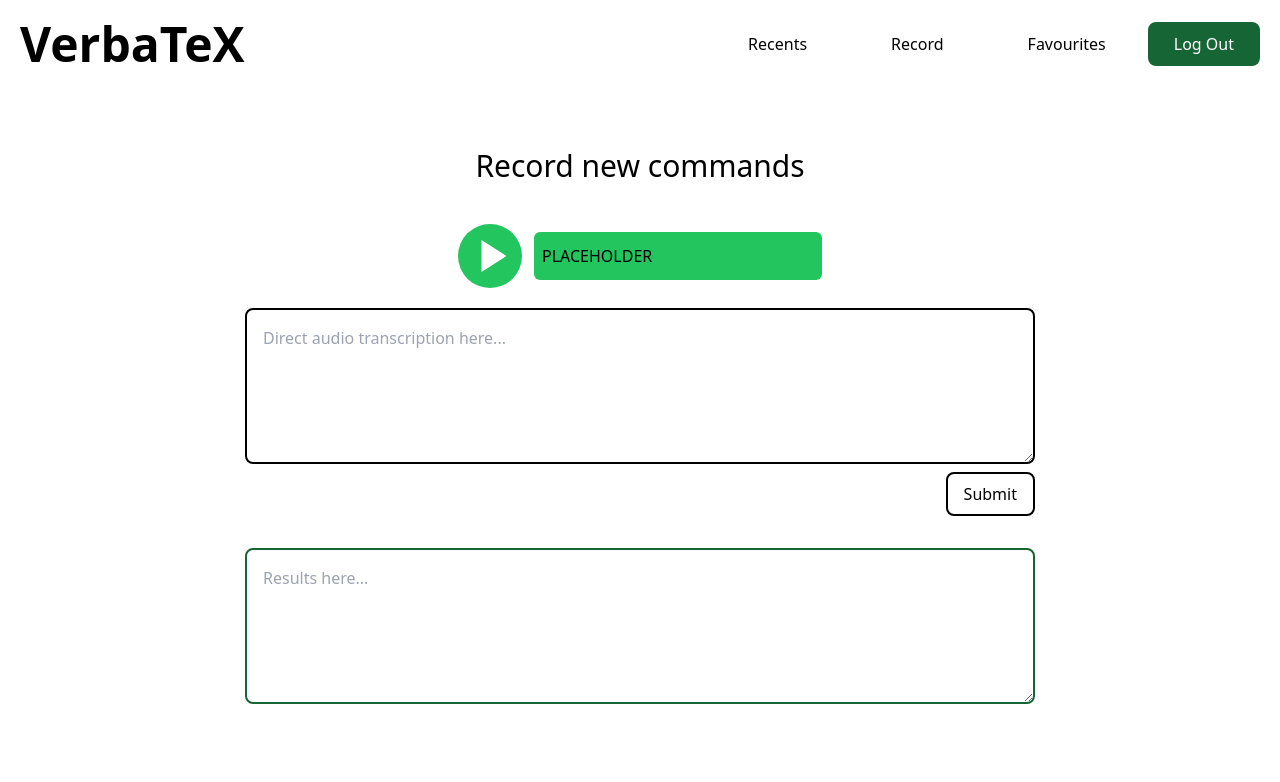
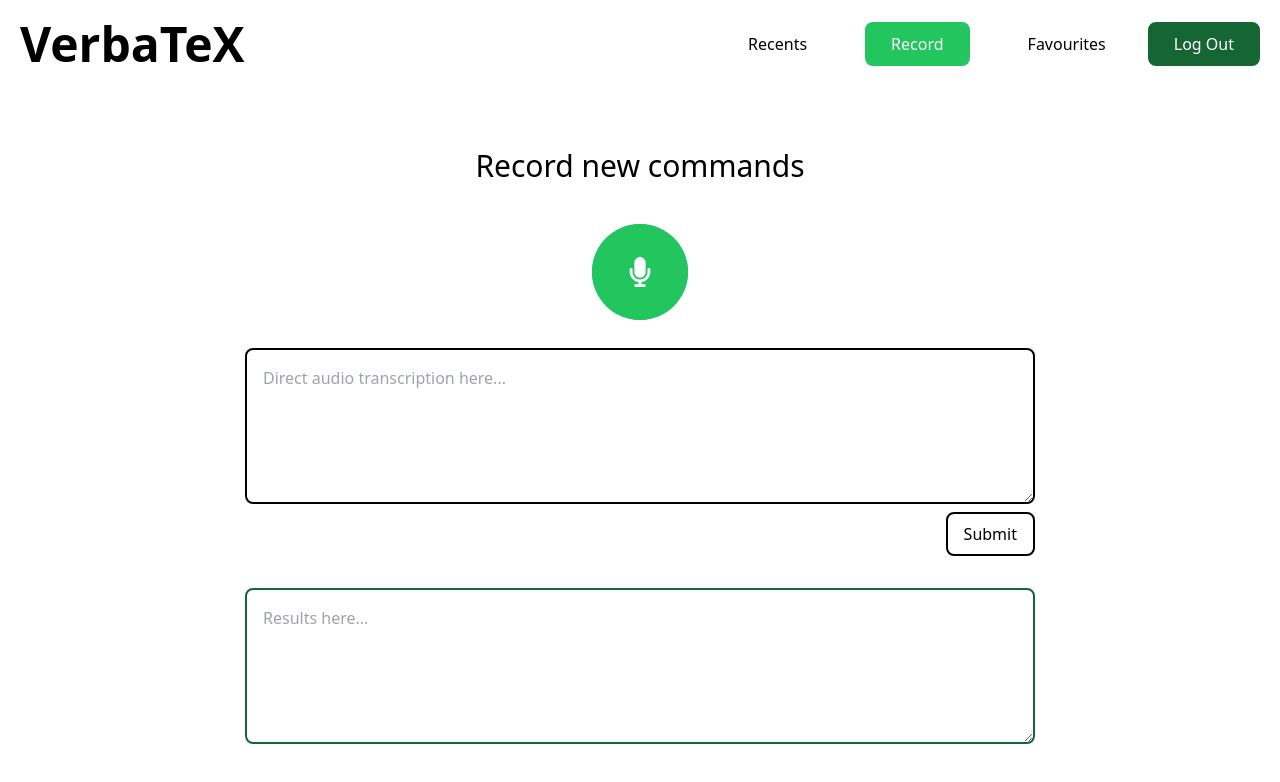
Before and after one commit to leozhang14/VerbaTeX, a React (Vite) app in the folder frontend/: page /record in a window 1280 px wide. Shown: the top 782 px of the page. Built offline with nearby package versions, Linux system fonts and the light colour scheme.

Commit message:
added microphone styling

```diff
--- a/frontend/src/components/Navbar.tsx
+++ b/frontend/src/components/Navbar.tsx
@@ -3,29 +3,49 @@ import { Link } from "react-router-dom";
 
 type NavbarProps = {
   title: string;
+  location?: string;
 };
 
-const Navbar = ({ title }: NavbarProps) => {
+const Navbar = ({ title, location }: NavbarProps) => {
   return (
     <div className="container mx-auto p-5 flex flex-col">
       <div className="flex items-center justify-between">
         <div className="text-5xl font-bold">VerbaTeX</div>
         <div className="flex space-x-4">
           <div className="flex space-x-8">
-            <div className="flex p-2 px-6 pt-2 border-2 border-transparent hover:border-green-800 rounded-lg">
-              <Link to={"/recents"}>Recents</Link>
-            </div>
-            <div className="flex p-2 px-6 pt-2 border-2 border-transparent hover:border-green-800 rounded-lg ">
-              <Link to={"/record"}>Record</Link>
-            </div>
-            <div className="flex p-2 px-6 pt-2 border-2 border-transparent hover:border-green-800 rounded-lg ">
-              <Link to={"/favourites"}>Favourites</Link>
-            </div>
+            <Link
+              to={"/recents"}
+              className={`flex p-2 px-6 pt-2 border-2 border-transparent hover:border-green-800 rounded-lg ${
+                location == "recents" && "bg-green-500 text-white"
+              }`}
+            >
+              Recents
+            </Link>
+
+            <Link
+              to={"/record"}
+              className={`flex p-2 px-6 pt-2 border-2 border-transparent hover:border-green-800 rounded-lg ${
+                location == "record" && "bg-green-500 text-white"
+              }`}
+            >
+              Record
+            </Link>
+            <Link
+              to={"/favourites"}
+              className={`flex p-2 px-6 pt-2 border-2 border-transparent hover:border-green-800 rounded-lg ${
+                location == "favourites" && "bg-green-500 text-white"
+              }`}
+            >
+              Favourites
+            </Link>
           </div>
 
-          <div className="flex p-2 px-6 pt-2 border-2 border-green-800 bg-green-800 rounded-lg text-white">
-            <Link to={"/"}>Log Out</Link>
-          </div>
+          <Link
+            className="flex p-2 px-6 pt-2 border-2 border-green-800 bg-green-800 rounded-lg text-white"
+            to={"/"}
+          >
+            Log Out
+          </Link>
         </div>
       </div>
       <div className="flex justify-center mt-20 text-3xl"> {title} </div>
--- a/frontend/src/pages/RecentsPage/RecentsPage.tsx
+++ b/frontend/src/pages/RecentsPage/RecentsPage.tsx
@@ -12,7 +12,7 @@ const data = {
 const RecentsPage = () => {
   return (
     <div>
-      <Navbar title="Recently used"></Navbar>
+      <Navbar title="Recently used" location="recents"></Navbar>
       <div className="container mx-auto p-5 flex flex-col items-center">
         <div className="w-1/2 flex flex-col">
           {data.recents.map((recent, index) => (
--- a/frontend/src/pages/RecordPage/RecordPage.tsx
+++ b/frontend/src/pages/RecordPage/RecordPage.tsx
@@ -2,7 +2,9 @@ import React from "react";
 import Navbar from "../../components/Navbar";
 import { IoMdPlay } from "react-icons/io";
 import { FaStop } from "react-icons/fa";
+import { FaMicrophone } from "react-icons/fa";
 import useSpeechRecognition from "../../hooks/useSpeechRecognitionHook";
+import styles from "../../styles/RecordPage.module.css";
 
 const RecordPage = () => {
   const { text, startListening, stopListening, isListening, setText } =
@@ -27,24 +29,19 @@ const RecordPage = () => {
 
   return (
     <div>
-      <Navbar title="Record new commands"></Navbar>
+      <Navbar title="Record new commands" location="record"></Navbar>
       <div className="container mx-auto p-5 flex flex-col items-center">
         <div className="flex items-center space-x-3">
           <div
-            className="bg-green-500 rounded-full w-16 h-16 flex items-center justify-center text-white"
+            className={`${styles.mic} ${
+              isListening ? styles.listening : ""
+            } bg-green-500 rounded-full w-24 h-24 flex items-center justify-center text-white`}
             onClick={handleOnClick}
           >
-            {isListening ? (
-              <FaStop className="text-3xl"></FaStop>
-            ) : (
-              <IoMdPlay className="text-5xl pl-2 " />
-            )}
-          </div>
-          <div className="bg-green-500 h-12 w-72 rounded-md flex items-center pl-2">
-            PLACEHOLDER
+            <FaMicrophone className="text-3xl"></FaMicrophone>
           </div>
         </div>
-        <div className="flex flex-col">
+        <div className="flex flex-col mt-2">
           <textarea
             rows={5}
             cols={80}
@@ -54,10 +51,14 @@ const RecordPage = () => {
             onChange={handleOnChange}
           ></textarea>
           <div
-            className="ml-auto p-2 px-4 border-2 border-black rounded-lg mt-2 hover:bg-black hover:text-white"
-            onClick={handleSubmit}
+            className={`ml-auto p-2 px-4 border-2 rounded-lg mt-2 ${
+              isListening
+                ? "border-green-500 bg-green-100 text-green-700 cursor-not-allowed"
+                : "border-black hover:bg-black hover:text-white"
+            } ${isListening ? "bg-green-200" : ""}`}
+            onClick={!isListening ? handleSubmit : undefined}
           >
-            Submit
+            {isListening ? "Listening..." : "Submit"}
           </div>
         </div>
         <textarea
--- /dev/null
+++ b/frontend/src/styles/RecordPage.module.css
@@ -0,0 +1,27 @@
+.mic {
+  transition: background-color 0.25s;
+}
+
+.mic::before {
+  content: "";
+  position: absolute;
+  width: inherit;
+  height: inherit;
+  border-radius: inherit;
+  background-color: inherit;
+  z-index: -1;
+}
+
+.listening::before {
+  animation: listening 1.3s infinite;
+}
+
+@keyframes listening {
+  from {
+    opacity: 0.5;
+  }
+  to {
+    transform: scale(1.5);
+    opacity: 0;
+  }
+}
```
